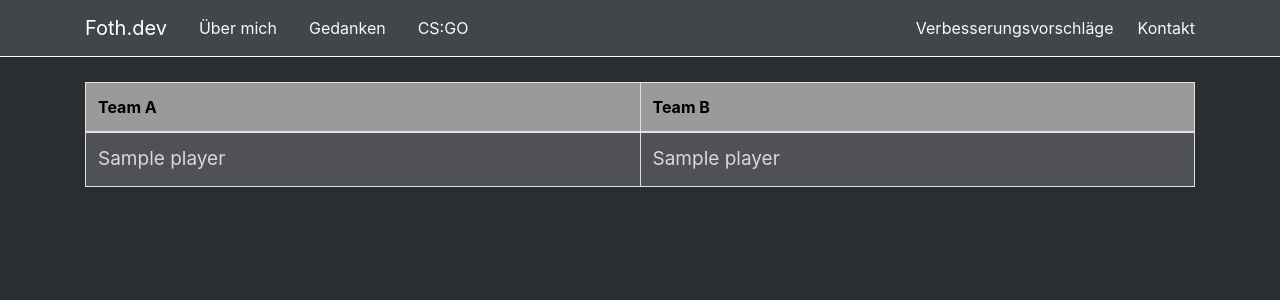
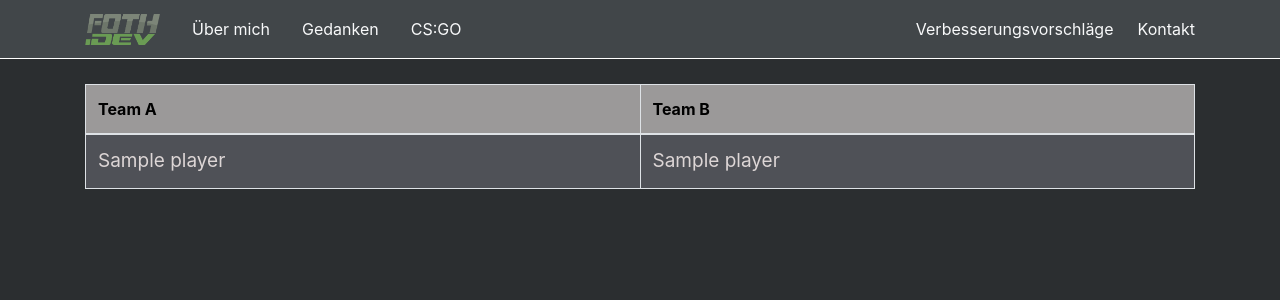
Before and after one commit to LightChain09/Foth.com, a Django app: template csgo/templates/csgo/show_teams.html in a window 1280 px wide. Shown: the top 300 px of the page. Run offline with Django 3.2, Linux system fonts and the light colour scheme; the template is opened without the code that fills it: most values are stand-ins (such as "Sample title", 1, 10 or a date in 2020); some libraries are stand-ins or nearby versions.

Commit message:
Added logo to the navbar

```diff
--- a/templates/base.html
+++ b/templates/base.html
@@ -1,3 +1,4 @@
+{% load static %}
 <!doctype html>
 <html lang="de">
 
@@ -14,7 +15,7 @@
 <body style="background-color: rgb(43, 46, 48); color: white;">
   <nav class="navbar navbar-expand-lg navbar-dark" style="background-color:rgb(65, 70, 73); border-bottom: 1px solid white;">
     <div class="container">
-      <a class="navbar-brand" href="{% url 'show_landing_page' %}">Foth.dev</a>
+      <a class="navbar-brand" href="{% url 'show_landing_page' %}"><img src="{% static 'logo.png' %}" width="75px"></a>
       <button class="navbar-toggler" type="button" data-toggle="collapse" data-target="#navbarText" aria-controls="navbarText" aria-expanded="false" aria-label="Toggle navigation">
         <span class="navbar-toggler-icon"></span>
       </button>
```
Also changed, not shown: static/logo.png (added).
